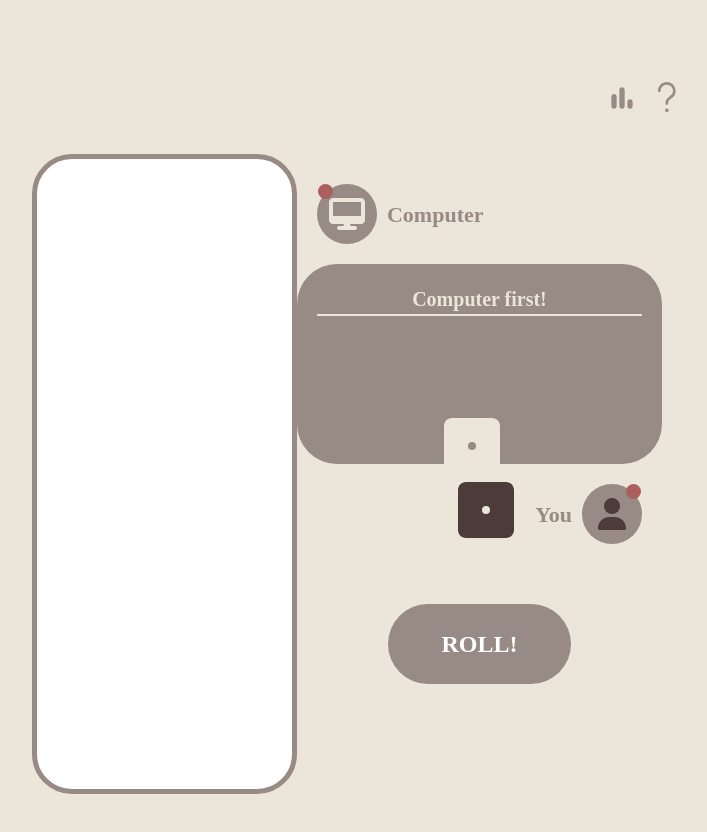
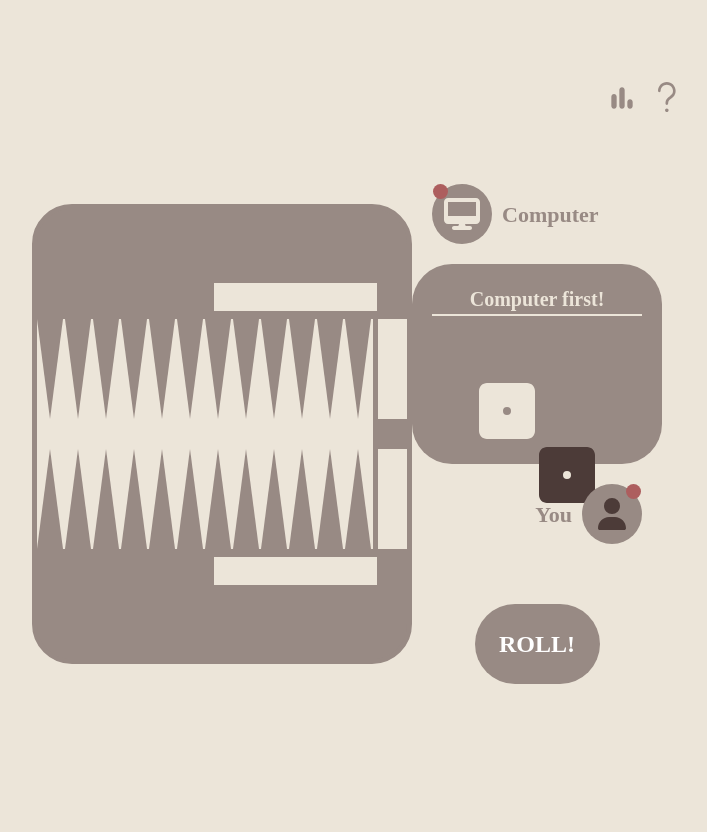
Before and after one commit to eujin-shin/Backgammon-JS, a Next.js app: page / in a window 1280 px wide. Shown: the top 832 px of the page, without its empty margins (293-1000 px from the left). After the commit the page ends 800 px from the top, so only its background shows below. Built offline with nearby package versions, Linux system fonts and the light colour scheme.

Commit message:
feat: add board UI

```diff
--- a/src/app/page.tsx
+++ b/src/app/page.tsx
@@ -7,6 +7,7 @@ import { styled } from "styled-components";
 const Wrapper = styled.div`
   display: flex;
   flex-direction: column;
+  align-items: center;
   margin: auto;
   width: 90%;
 
--- a/src/components/Board.tsx
+++ b/src/components/Board.tsx
@@ -1,20 +1,40 @@
 import { phaseState } from "@/store/atoms";
 import { useRecoilState } from "recoil";
 import { styled } from "styled-components";
+import { DownSpace, FinishSpace, StartSpace, UpSpace } from "./Spaces";
+import { B_BEIGE, B_LIGHT } from "@/styles/GlobalColor";
 
 const Container = styled.div`
-  background-color: white;
+  box-sizing: content-box;
+  display: flex;
+  flex-direction: column;
+  justify-content: center;
+  background-color: ${B_BEIGE};
   border-radius: 40px;
   border-width: 5px;
   border-color: var(--color-normal);
 
-  width: 100%;
-  padding-bottom: 100%;
+  width: 400px;
+  height: 400px;
 
   @media screen and (min-width: 900px) {
     width: 450px;
     height: 450px;
   }
+`;
+
+const HalfDiv = styled.div`
+  width: 100%;
+  background-color: ${B_LIGHT};
+  border-color: ${B_BEIGE};
+  display: flex;
+  flex-direction: row;
+  justify-content: space-between;
+`;
+
+const QuarterDiv = styled.div`
+  display: flex;
+  flex-direction: row;
 `;
 
 export default function Board() {
@@ -25,5 +45,48 @@ export default function Board() {
     else if (phase === "com") setPhase("user");
   };
 
-  return <Container onClick={handlePlay}></Container>;
+  return (
+    <Container onClick={handlePlay}>
+      <StartSpace owner="com" count={0} />
+      <HalfDiv style={{ borderTopWidth: "5px" }}>
+        <QuarterDiv id="second">
+          <UpSpace count={0} />
+          <UpSpace count={0} />
+          <UpSpace count={0} />
+          <UpSpace count={0} />
+          <UpSpace count={0} />
+          <UpSpace count={0} />
+        </QuarterDiv>
+        <QuarterDiv id="first">
+          <UpSpace count={0} />
+          <UpSpace count={0} />
+          <UpSpace count={0} />
+          <UpSpace count={0} />
+          <UpSpace count={0} />
+          <UpSpace count={0} />
+          <FinishSpace owner="com" count={0} />
+        </QuarterDiv>
+      </HalfDiv>
+      <HalfDiv style={{ borderBottomWidth: "5px" }}>
+        <QuarterDiv>
+          <DownSpace count={0} />
+          <DownSpace count={0} />
+          <DownSpace count={0} />
+          <DownSpace count={0} />
+          <DownSpace count={0} />
+          <DownSpace count={0} />
+        </QuarterDiv>
+        <QuarterDiv>
+          <DownSpace count={0} />
+          <DownSpace count={0} />
+          <DownSpace count={0} />
+          <DownSpace count={0} />
+          <DownSpace count={0} />
+          <DownSpace count={0} />
+          <FinishSpace owner="user" count={0} />
+        </QuarterDiv>
+      </HalfDiv>
+      <StartSpace owner="user" count={0} />
+    </Container>
+  );
 }
--- /dev/null
+++ b/src/components/Spaces.tsx
@@ -0,0 +1,57 @@
+import { B_BEIGE, B_LIGHT } from "@/styles/GlobalColor";
+import styled from "styled-components";
+
+type ownerType = "com" | "user" | undefined;
+
+interface SpaceProps {
+  owner?: ownerType;
+  count: number;
+}
+
+const StartDiv = styled.div<{ owner: ownerType }>`
+  width: 44%;
+  height: 28px;
+  margin: 3px 30px;
+  background-color: ${B_LIGHT};
+  align-self: flex-end;
+`;
+
+const FinishDiv = styled.div<{ owner: ownerType }>`
+  box-sizing: content-box;
+  width: 29px;
+  border-width: ${({ owner }) => (owner === "user" ? "15px" : "0px")} 0px
+    ${({ owner }) => (owner === "com" ? "15px" : "0px")} 5px;
+  border-color: ${B_BEIGE};
+`;
+
+const UpDiv = styled.div`
+  border: 13.5px solid transparent;
+  margin-right: 2px;
+  border-bottom: 0px solid transparent;
+  border-top: 100px solid ${B_BEIGE};
+  background-color: ${B_LIGHT};
+  padding-bottom: 15px;
+`;
+
+const DownDiv = styled(UpDiv)`
+  border-top: 0px solid transparent;
+  border-bottom: 100px solid ${B_BEIGE};
+  padding-top: 15px;
+  padding-bottom: 0;
+`;
+
+export function StartSpace({ owner, count }: SpaceProps) {
+  return <StartDiv owner={owner}></StartDiv>;
+}
+
+export function FinishSpace({ owner, count }: SpaceProps) {
+  return <FinishDiv owner={owner}></FinishDiv>;
+}
+
+export function UpSpace({ owner, count }: SpaceProps) {
+  return <UpDiv></UpDiv>;
+}
+
+export function DownSpace({ owner, count }: SpaceProps) {
+  return <DownDiv></DownDiv>;
+}
```
